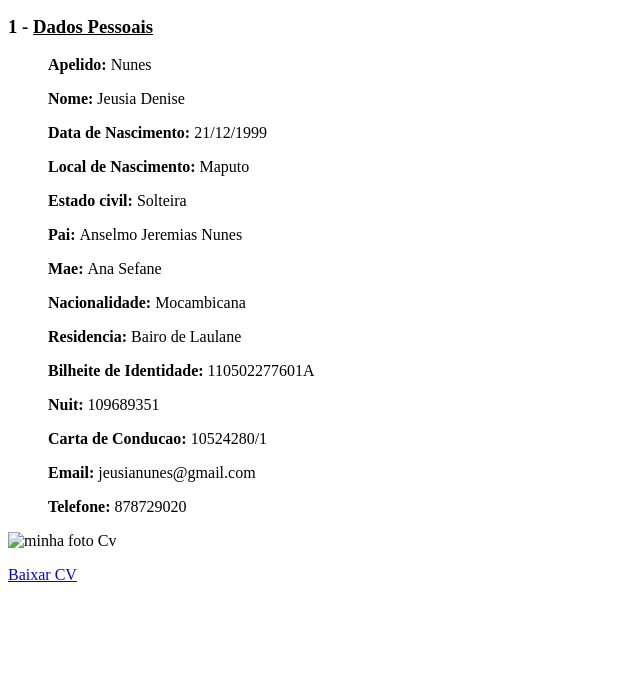
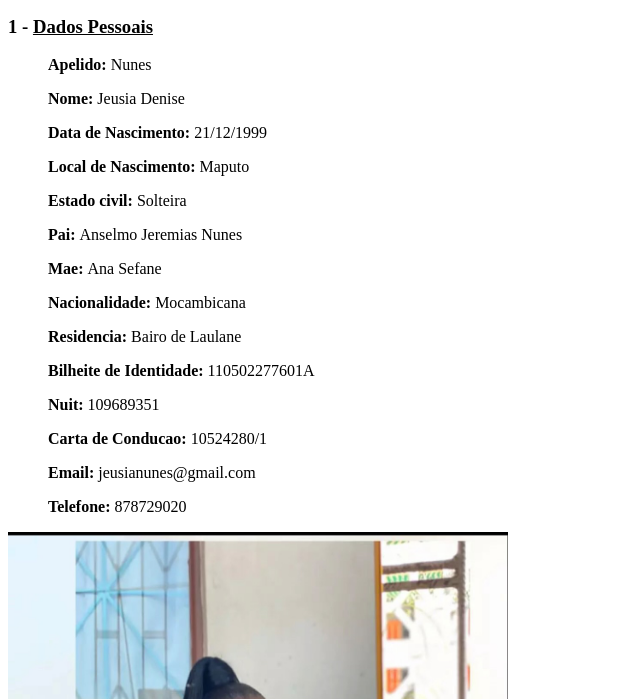
Before and after one commit to nugermio253/jeusiacv, a plain HTML site: page paginas/sobre.html in a window 1280 px wide. Shown: the part 101-800 px from the top of the page, without its empty margins (0-640 px from the left). Drawn offline with Linux system fonts and the light colour scheme.

Commit message:
Update sobre.html

```diff
--- a/paginas/sobre.html
+++ b/paginas/sobre.html
@@ -48,7 +48,7 @@
 
 
           <div class="image">
-            <img src="fotos/jeusia.jpg" alt="minha foto Cv" width="500" height="600">
+            <img src="../fotos/jeusia.jpg.png" alt="minha foto Cv" width="500" height="600">
           </div>
 
 
```
